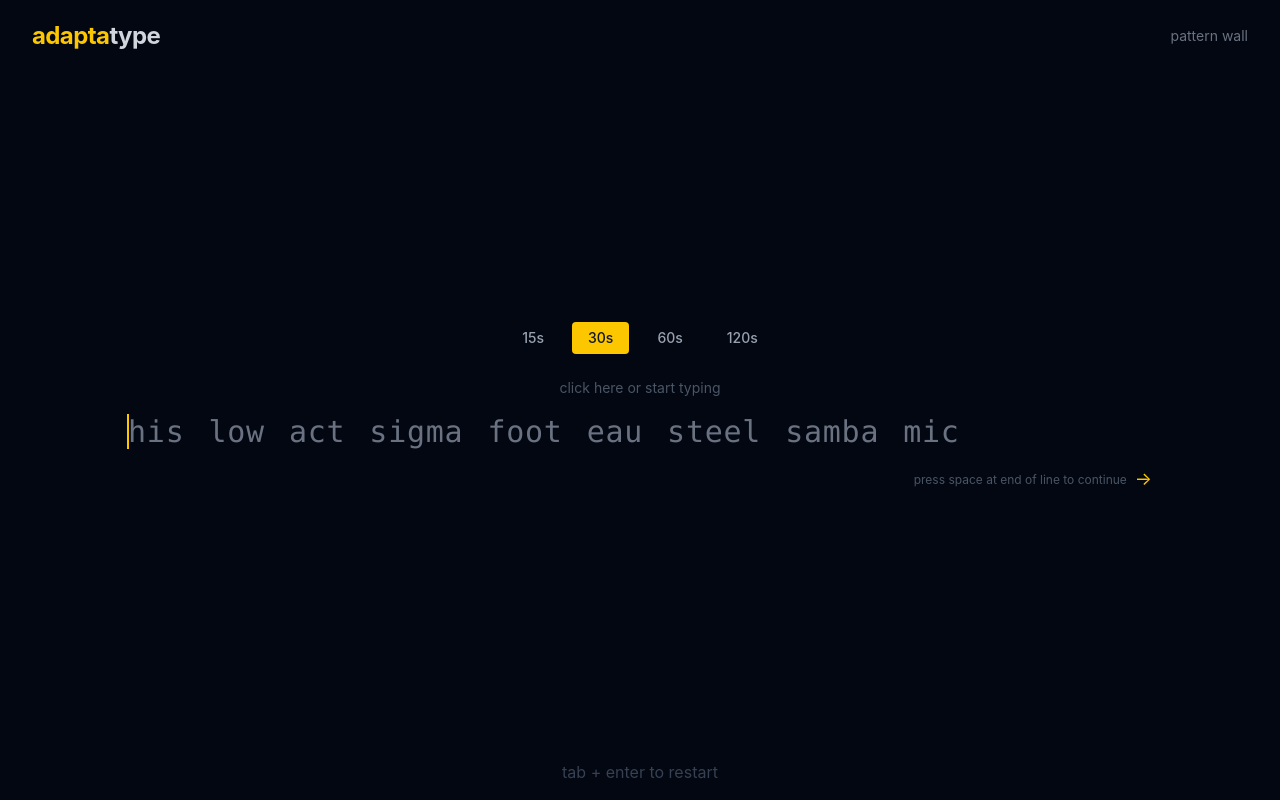
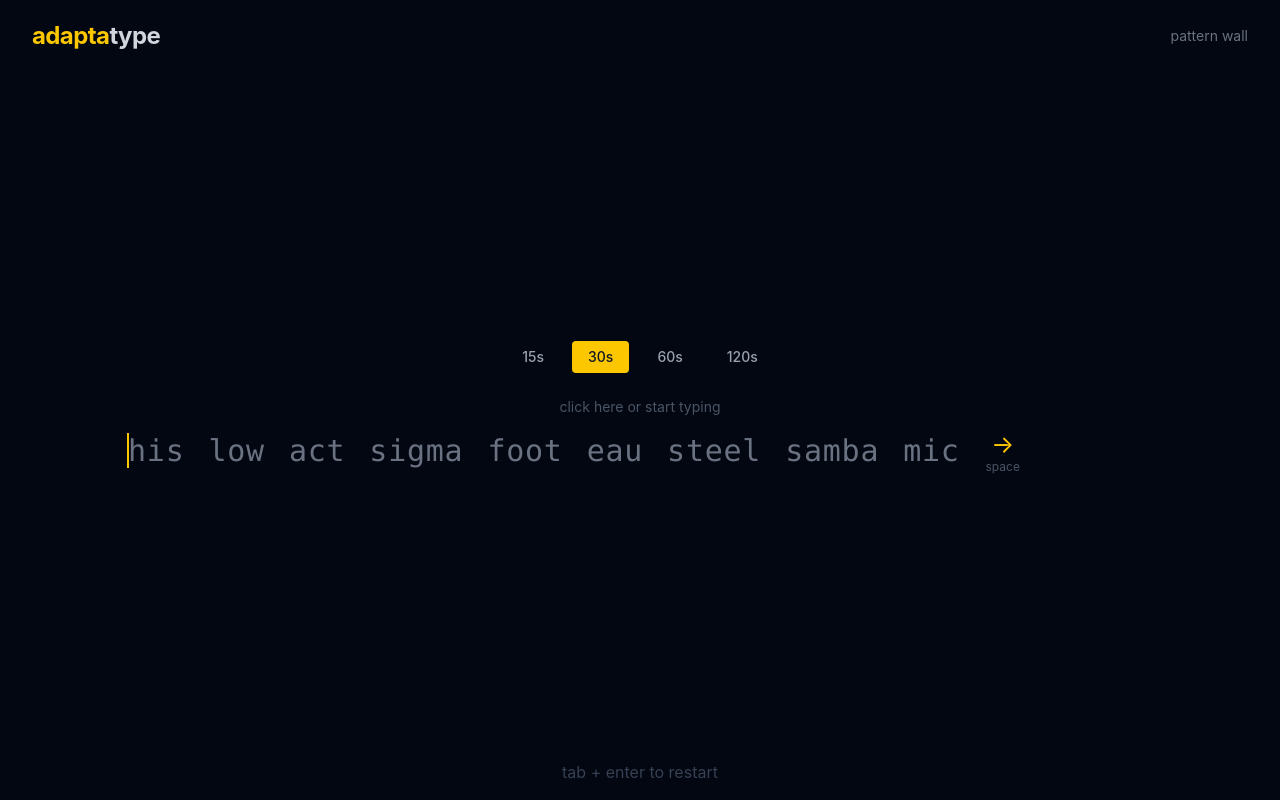
Before and after one commit to Zarar3/adapta-type, a React (Vite) app in the folder frontend/: page / in a window 1280 px wide. Built offline with nearby package versions, Linux system fonts and the light colour scheme.

Commit message:
fix hint: horizontal bounce, inline with words, just space label

```diff
--- a/frontend/src/components/TypingTest/TypingArea.tsx
+++ b/frontend/src/components/TypingTest/TypingArea.tsx
@@ -111,15 +111,10 @@ export function TypingArea({
           isActive
           activeWord={currentWord}
           activeChar={currentChar}
+          showHint={showLineHint}
         />
       </div>
 
-      {showLineHint && (
-        <div className="flex items-center gap-2 mt-4 justify-end">
-          <span className="text-gray-600 text-xs">press space at end of line to continue</span>
-          <span className="text-yellow-400 text-lg animate-bounce">→</span>
-        </div>
-      )}
     </div>
   );
 }
--- a/frontend/src/components/TypingTest/WordDisplay.tsx
+++ b/frontend/src/components/TypingTest/WordDisplay.tsx
@@ -6,6 +6,7 @@ interface LineProps {
   isActive: boolean;
   activeWord: number;
   activeChar: number;
+  showHint?: boolean;
 }
 
 const stateClass: Record<CharState, string> = {
@@ -15,7 +16,7 @@ const stateClass: Record<CharState, string> = {
   extra: 'text-red-600',
 };
 
-export function WordDisplay({ words, charStates, isActive, activeWord, activeChar }: LineProps) {
+export function WordDisplay({ words, charStates, isActive, activeWord, activeChar, showHint }: LineProps) {
   return (
     <div className={`flex flex-wrap gap-x-6 gap-y-4 transition-opacity duration-150 leading-relaxed ${isActive ? 'opacity-100' : 'opacity-30'}`}>
       {words.map((word, wi) => (
@@ -40,6 +41,12 @@ export function WordDisplay({ words, charStates, isActive, activeWord, activeCha
           )}
         </span>
       ))}
+      {showHint && (
+        <span className="inline-flex flex-col items-center self-center animate-bounce-x">
+          <span className="text-yellow-400 text-2xl leading-none">→</span>
+          <span className="text-gray-600 text-xs mt-0.5">space</span>
+        </span>
+      )}
     </div>
   );
 }
--- a/frontend/src/index.css
+++ b/frontend/src/index.css
@@ -18,6 +18,15 @@
   animation: fade-in 0.3s ease-out;
 }
 
+@keyframes bounce-x {
+  0%, 100% { transform: translateX(0); }
+  50% { transform: translateX(10px); }
+}
+
+.animate-bounce-x {
+  animation: bounce-x 0.8s ease-in-out infinite;
+}
+
 body {
   margin: 0;
 }
```
